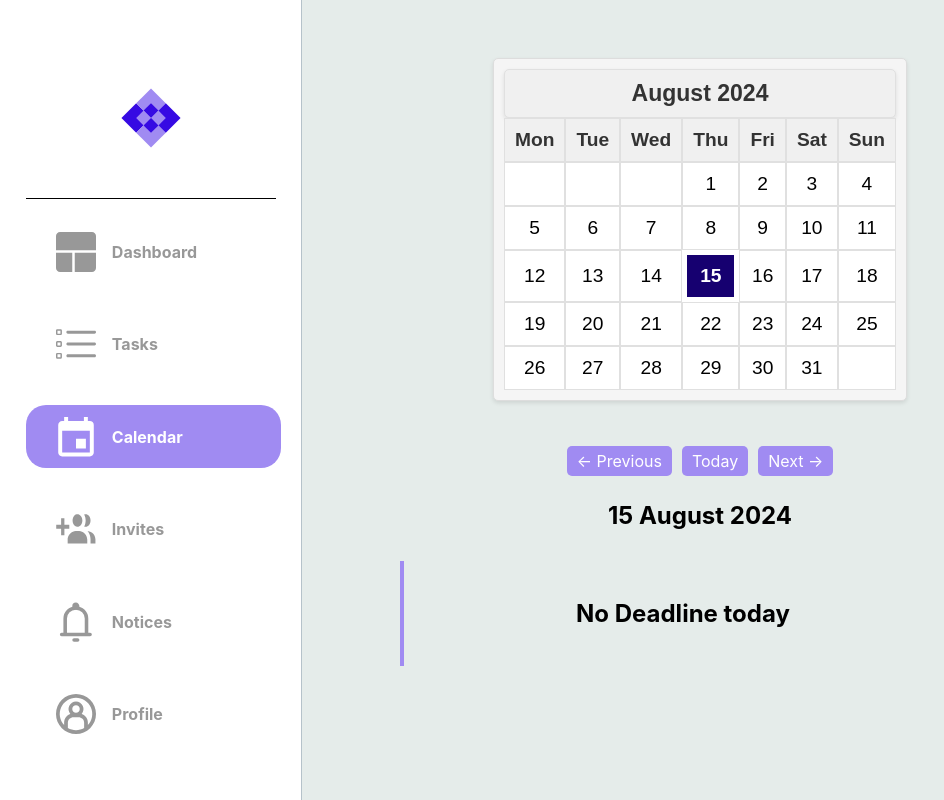
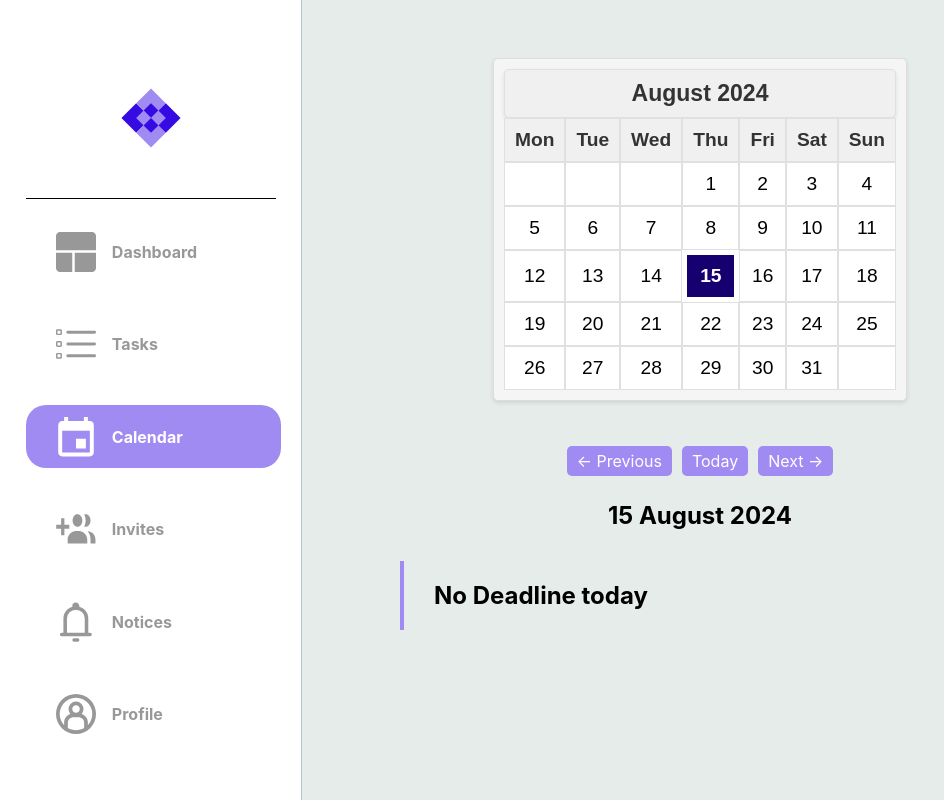
Before and after one commit to toruwalt/dotask, a Flask app: page /calendar/ in a window 1280 px wide. Shown: the whole page, without its empty margins (0-944 px from the left). Run offline with Flask 3, Linux system fonts and the light colour scheme; the visitor is signed in with stand-in values (Sample User, id 1); data that the repository does not hold is empty; some web fonts are replaced.

Commit message:
Update calendar.css

```diff
--- a/dotask/static/css/calendar.css
+++ b/dotask/static/css/calendar.css
@@ -152,18 +152,15 @@
     .message-box{
         width: 50dvw;
         margin-top: 2%;
-        padding-right: 10%;
-        padding-left: 2%;
-        padding-top: 3%;
-        padding-bottom: 3%;
+        padding-left: 5%;
         border-left: 4px solid #A08BF2;
         display: flex;
-        justify-content: center;
+        justify-content: space-between;
         align-items: center;
     }
 
     .message{
-        width: 50%;
+        width: 90%;
         border-radius: 5px;
         display: block;
         justify-content: center;
@@ -174,6 +171,8 @@
         width: 20px;
         height: 20px;
         border-radius: 50px;
+        align-self: center;
+        justify-self: end;
     }
 
 
@@ -321,21 +320,18 @@
 }
 
 .message-box{
-    width: 50dvw;
+    width: 90dvw;
     margin-top: 2%;
-    padding-right: 10%;
-    padding-left: 2%;
-    padding-top: 3%;
-    padding-bottom: 3%;
+    padding: 3%;
     border-left: 4px solid #A08BF2;
     display: flex;
-    justify-content: center;
+    justify-content: space-between;
     align-items: center;
     font-size: 12px;
 }
 
 .message{
-    width: 50%;
+    width: 80%;
     border-radius: 5px;
     display: block;
     justify-content: center;
```
